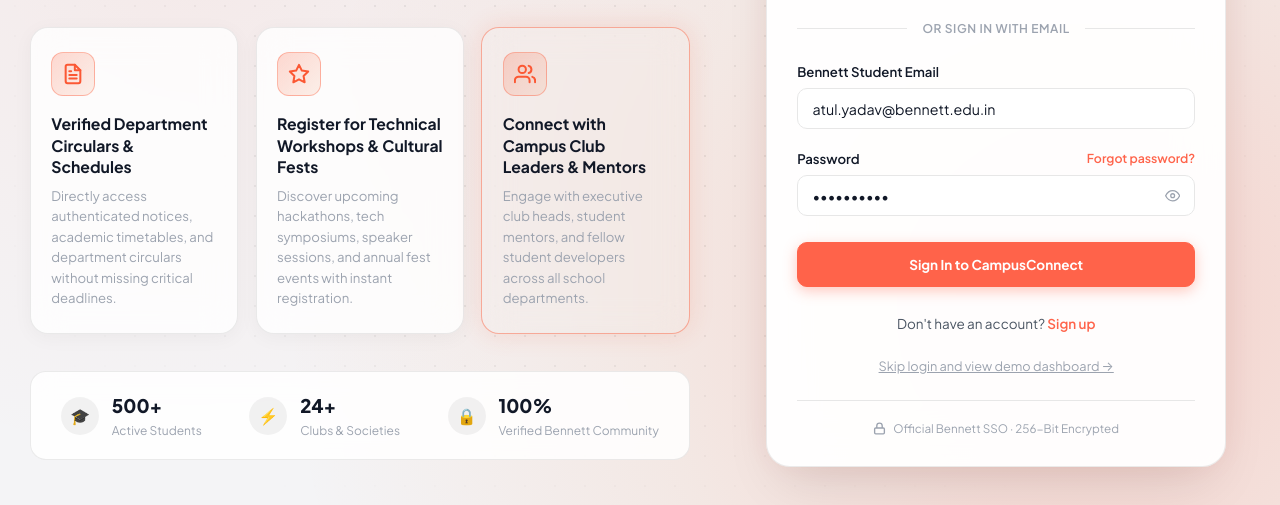
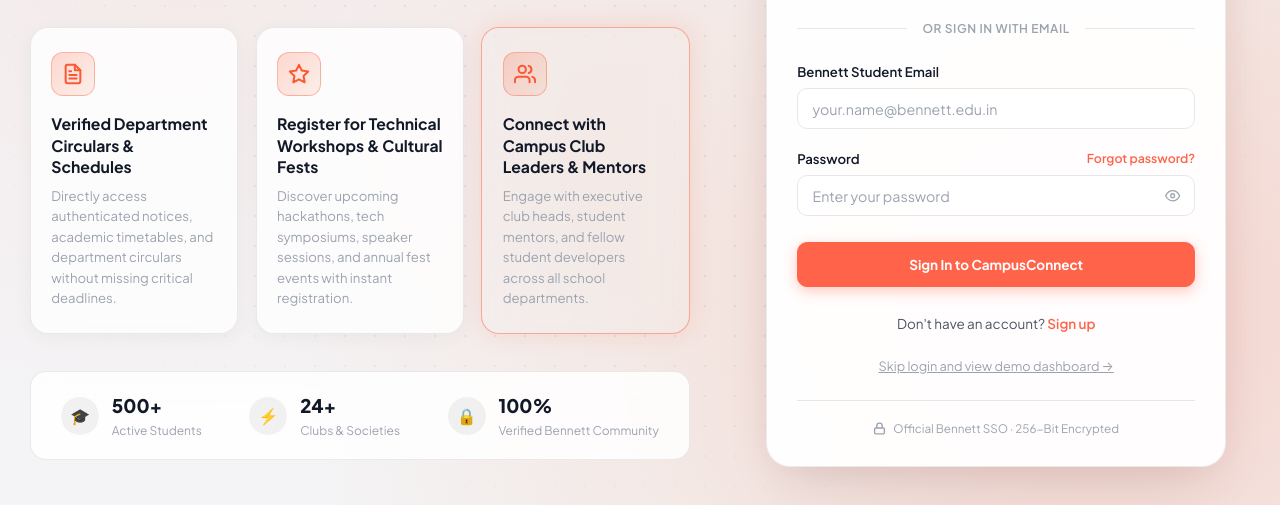
Before and after one commit to codewithatul17/campusconnect, a plain HTML site: page login.html in a window 1280 px wide. Shown: the part 351-856 px from the top of the page. Drawn offline with Linux system fonts and the light colour scheme.

Commit message:
Remove default email and password pre-population from login form

```diff
--- a/login.html
+++ b/login.html
@@ -177,8 +177,9 @@
                 type="email"
                 id="loginEmail"
                 class="form-control"
-                placeholder="e.g. atul.yadav@bennett.edu.in"
-                value="atul.yadav@bennett.edu.in"
+                placeholder="your.name@bennett.edu.in"
+                value=""
+                autocomplete="email"
                 required
               >
             </div>
@@ -194,7 +195,8 @@
                   id="loginPassword"
                   class="form-control"
                   placeholder="Enter your password"
-                  value="student123"
+                  value=""
+                  autocomplete="current-password"
                   required
                 >
                 <button type="button" class="input-action-btn toggle-password-btn" data-target="loginPassword" aria-label="Toggle password visibility">
```
